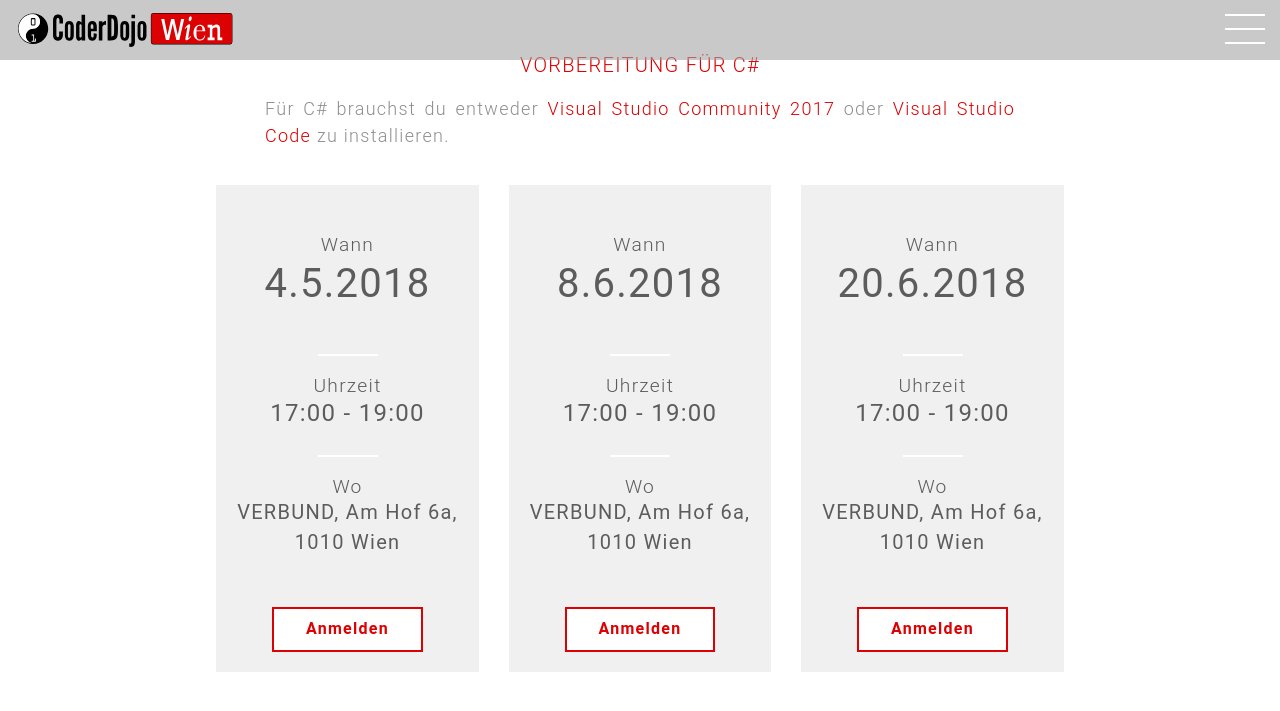
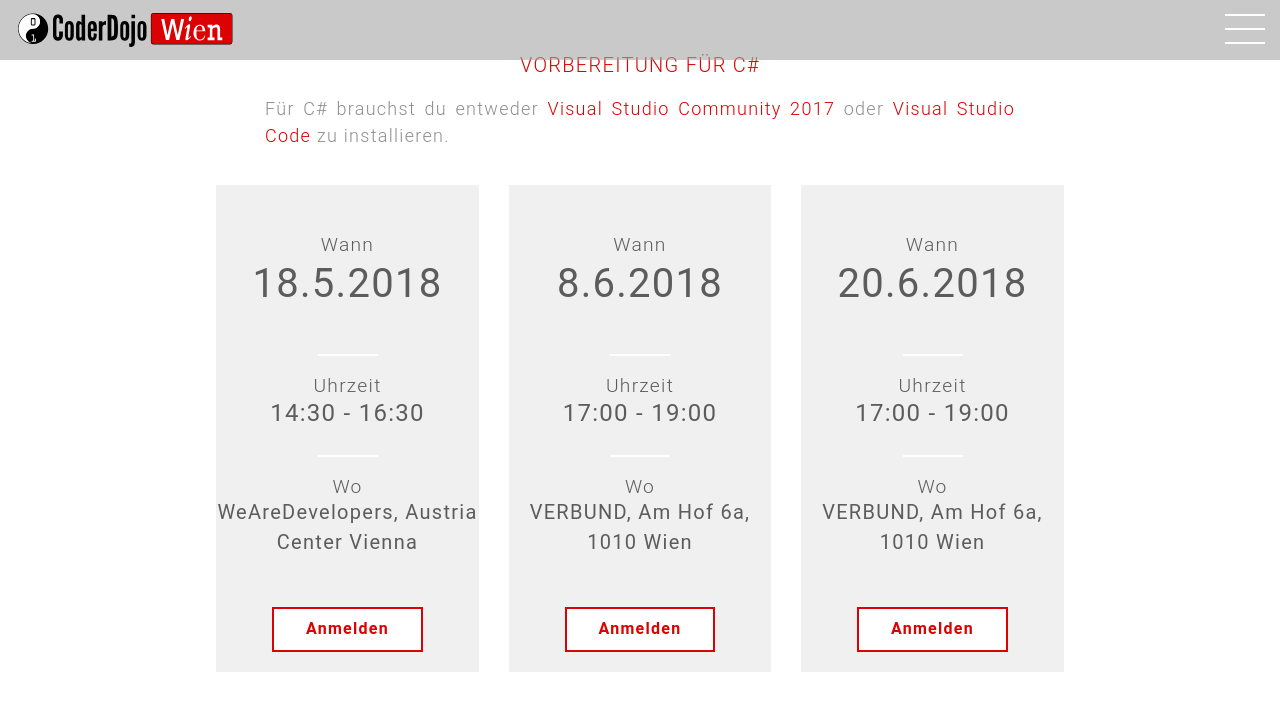
Before and after one commit to coderdojo-wien/coderdojo-wien.github.io, a Jekyll site: the page built from index.html, in a window 1280 px wide and 900 px high, scrolled down 4204 px, cut to the strip 0-725 px from the top of the window. Shown: the top 711 px of the strip. Built offline with Jekyll 4.4.1, drawn with Linux system fonts in a browser that asks for light colours; nearby versions of some CDN libraries; comment, search, counter and statistics services are not loaded.

Commit message:
Added WeAreDevs Ticket Raffle Event

```diff
--- a/_data/events.yml
+++ b/_data/events.yml
@@ -19,13 +19,13 @@
 </p>"
 
 events-list:
-- event-date: 4.5.2018
-  event-time: 17:00 - 19:00
-  event-startdate: 2018-05-04T15:00:00Z
-  event-enddate: 2018-05-04T17:00:00Z
-  event-place: <a href="#main-event-place-map">VERBUND, Am Hof 6a, 1010 Wien</a>
-  event-placename: VERBUND
-  event-registration-url: "https://www.eventbrite.de/e/coderdojo-wien-at-verbund-tickets-44055343719"
+- event-date: 18.5.2018
+  event-time: 14:30 - 16:30
+  event-startdate: 2018-05-18T12:30:00Z
+  event-enddate: 2018-05-18T14:30:00Z
+  event-place: <a href="hackathon/#event-place-map">WeAreDevelopers, Austria Center Vienna</a>
+  event-placename: WeAreDevelopers
+  event-registration-url: "https://www.eventbrite.de/e/coderdojo-wien-at-wearedevelopers-ticket-verlosung-tickets-45753498947"
 
 - event-date: 8.6.2018
   event-time: 17:00 - 19:00
```
